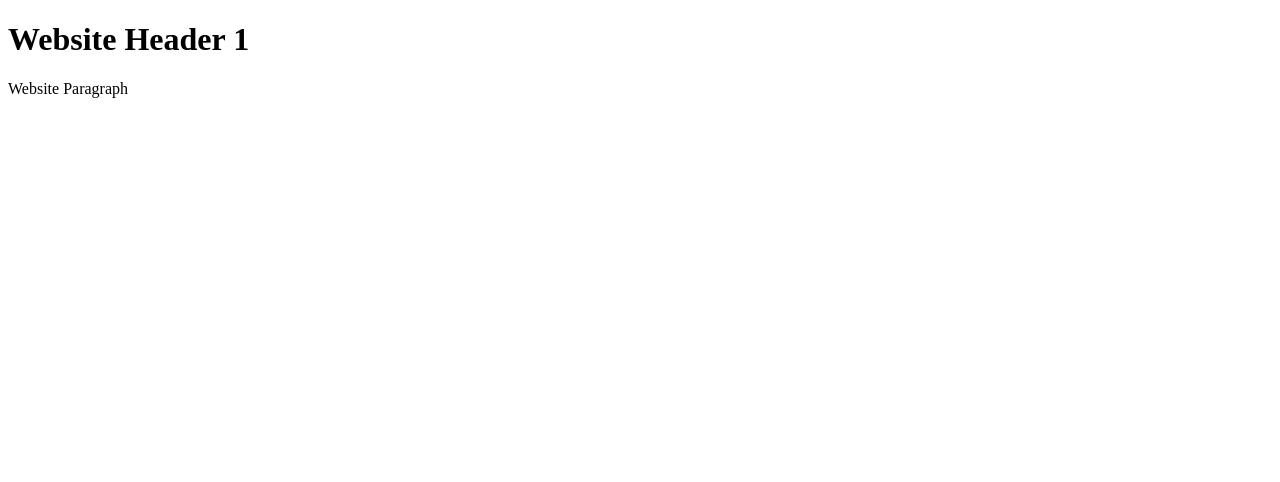
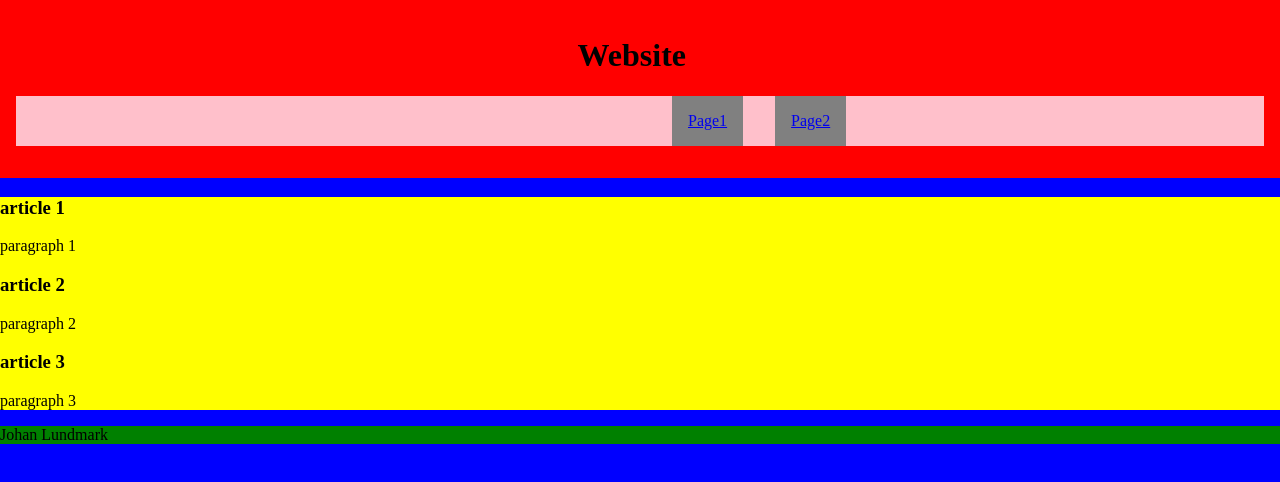
Before and after one commit to sparkweaver/pig-gossip-website, a plain HTML site: page index.html in a window 1280 px wide. Drawn offline with Linux system fonts and the light colour scheme.

Commit message:
Adhering to the restrictions

```diff
--- a/index.html
+++ b/index.html
@@ -1,12 +1,39 @@
 <!DOCTYPE html>
 <html lang="en">
     <head>
-        <meta charset="utf-8" />
+        <meta charset="UTF-8"/>
         <title>Website</title>
+        <meta name="viewport" content="width=device-width, initial-scale=1.0"/>
+        <link rel="stylesheet" href="styles.css"/>
     </head>
     <body>
-        <h1>Website Header 1</h1>
-
-        <p>Website Paragraph</p>
+        <header>
+            <h1>Website</h1>
+            <nav>
+                <ul>
+                    <li><a class="left" href="#">Page1</a></li>
+                    <li><a class="right" href="#">Page2</a></li>
+                </ul>
+            </nav>
+        </header>
+        <main>
+            <section>
+                <article>
+                    <h1>article 1</h1>
+                    <p>paragraph 1</p>
+                </article>
+                <article>
+                    <h1>article 2</h1>
+                    <p>paragraph 2</p>
+                </article>
+                <article>
+                    <h1>article 3</h1>
+                    <p>paragraph 3</p>
+                </article>
+            </section>
+        </main>
+        <footer>
+            <p>Johan Lundmark</p>
+        </footer>
     </body>
 </html>
--- /dev/null
+++ b/styles.css
@@ -0,0 +1,47 @@
+body {
+    background-color: blue;
+    margin: 0;
+}
+
+header {
+    background-color: red;
+    padding: 1rem;
+}
+
+header h1 {
+    margin-left: 45%;
+}
+
+nav {
+    background-color: pink;
+
+}
+
+ul {
+    list-style: none;
+    padding: 0 50%;
+}
+
+a {
+    background-color: gray;
+    margin-left: 2rem;
+    padding: 1rem;
+}
+
+main {
+    background-color: yellow;
+    padding: 0;
+}
+
+footer {
+    background-color: green;
+    padding: 0;
+}
+
+.left {
+    float: left;
+}
+
+.right {
+    display: inline-block;
+}
```
